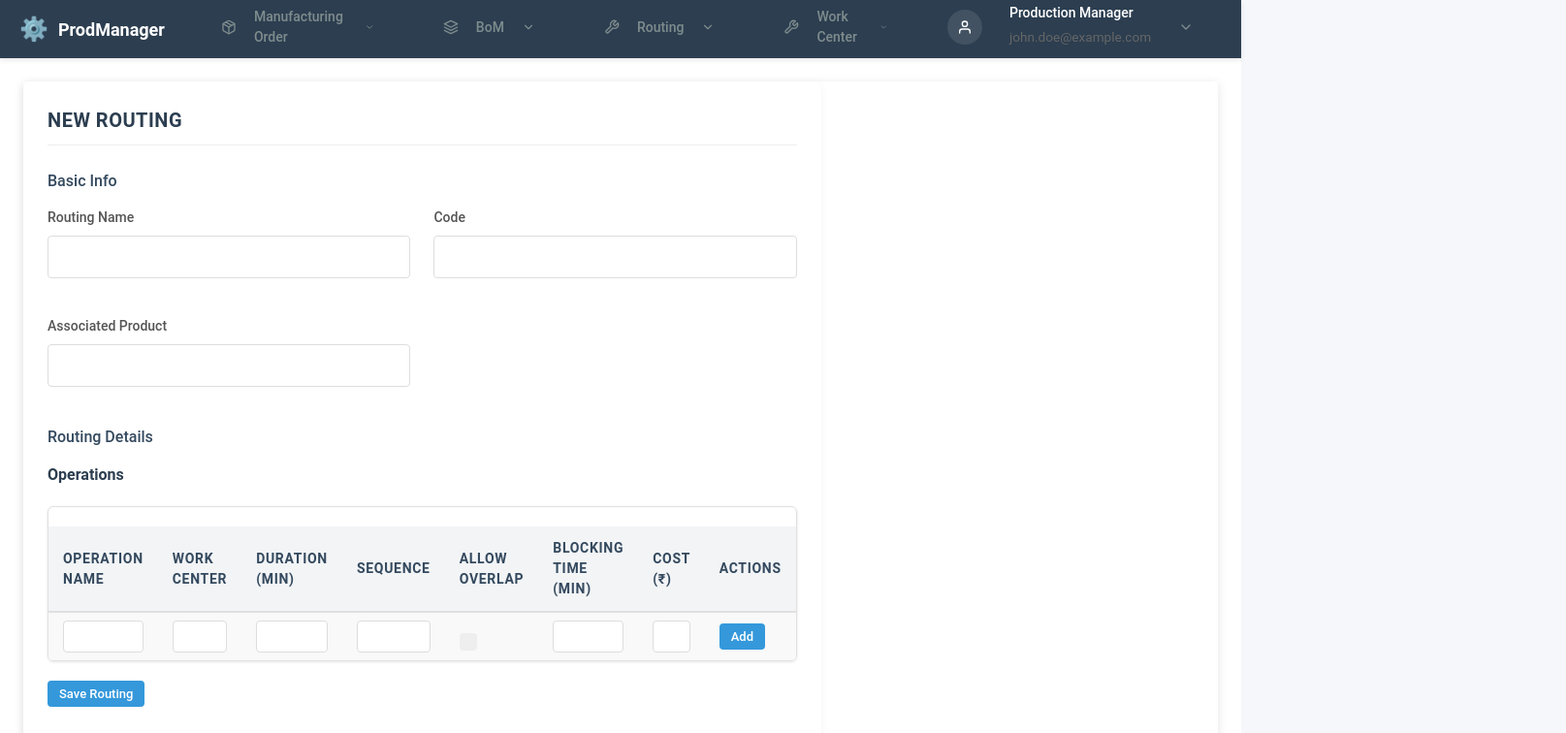
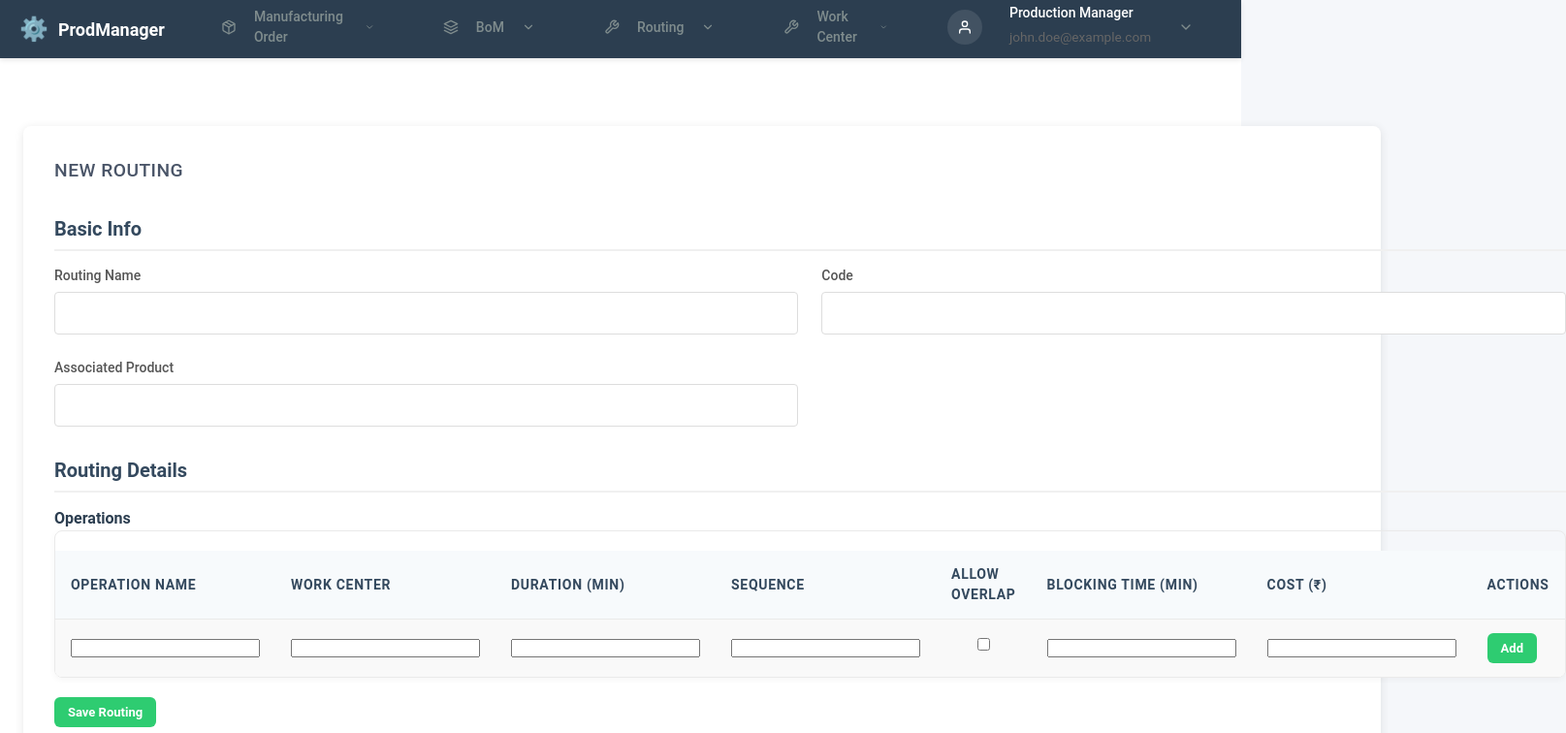
Before and after one commit to Chetana2004/Inhouse_project, a React (Vite) app in the folder frontend/: page /routing/create in a window 1280 px wide. Shown: the top 756 px of the page at 97% size, 1615 px wide, since content can reach past the window. Built offline with nearby package versions, Linux system fonts and the light colour scheme.

Commit message:
Update RoutingCreate.css

```diff
--- a/frontend/src/components/RoutingCreate.css
+++ b/frontend/src/components/RoutingCreate.css
@@ -1,161 +1,171 @@
-/* Base Styles */
+
+.dashboard-content {
+  max-width: 1400px;
+  margin: auto;
+  background: #fff;
+  padding: 2rem;
+  border-radius: 8px;
+  box-shadow: 0 4px 10px rgba(0, 0, 0, 0.05);
+} */
+/* Container */
+/* .dashboard-container {
+  max-width: 1200px;
+  margin: 30px auto;
+  padding: 30px;
+  background-color: #ce2020;
+  border-radius: 10px;
+  box-shadow: 0 4px 12px rgba(0, 0, 0, 0.08);
+  font-family: 'Segoe UI', Tahoma, Geneva, Verdana, sans-serif;
+}
 .dashboard-container {
+  padding: 20px;
+  background-color: #16518b;
+  min-height: 100vh;
   font-family: 'Segoe UI', Tahoma, Geneva, Verdana, sans-serif;
-    max-width: 1200px;
-    margin: 0 auto;
-    padding: 20px;
-    background-color: #f8f9fa;
-    min-height: 100vh;
+} */
+
+/* Header */
+.section-title {
+  font-size: 26px;
+  font-weight: 600;
+  color: #2c3e50;
+  margin-bottom: 1.5rem;
 }
 
-  .dashboard-header {
-    margin-bottom: 30px;
+/* Subsection Title */
+.subsection-title {
+  font-size: 20px;
+  color: #34495e;
+  margin-top: 30px;
+  margin-bottom: 15px;
+  border-bottom: 2px solid #f0f0f0;
+  padding-bottom: 6px;
 }
 
-  .dashboard-header h1 {
-    color: #2c3e50;
-    font-size: 28px;
-    font-weight: 600;
-    margin: 0;
-    padding-bottom: 10px;
-    border-bottom: 1px solid #e0e0e0;
-  }
-
-  /* Section Styling */
-  .routing-section {
-    background-color: #ffffff;
-    border-radius: 8px;
-    box-shadow: 0 2px 10px rgba(0, 0, 0, 0.05);
-    padding: 25px;
-    margin-bottom: 30px;
-  }
-
-  .section-title {
-    color: #2c3e50;
-    font-size: 20px;
-    font-weight: 600;
-    margin-top: 0;
-    margin-bottom: 20px;
-    padding-bottom: 10px;
-    border-bottom: 1px solid #eee;
-  }
-
-  .subsection-title {
-    color: #34495e;
-    font-size: 16px;
-    font-weight: 500;
-    margin-top: 25px;
-    margin-bottom: 15px;
-  }
-
-  /* Form Styling */
+/* Form Layout */
 .form-grid {
-    display: grid;
-    grid-template-columns: repeat(auto-fill, minmax(300px, 1fr));
+  display: flex;
+  flex-wrap: wrap;
   gap: 20px;
   margin-bottom: 20px;
 }
 
 .form-field {
-    margin-bottom: 15px;
+  flex: 1;
+  min-width: 200px;
 }
 
 .form-label {
+  font-size: 14px;
+  color: #555;
+  margin-bottom: 6px;
+  font-weight: 500;
   display: block;
-    margin-bottom: 8px;
-    color: #555;
-    font-size: 14px;
-    font-weight: 500;
 }
 
 .form-input {
-    width: 100%;
-    padding: 10px 12px;
+  width: 50%;
+  padding: 10px;
   border: 1px solid #ddd;
-    border-radius: 4px;
+  border-radius: 6px;
   font-size: 14px;
-    transition: all 0.3s;
+  background-color: #fff;
+  transition: border-color 0.3s;
 }
 
 .form-input:focus {
+  border-color: #3498db;
   outline: none;
-    border-color: #3498db;
-    box-shadow: 0 0 0 2px rgba(52, 152, 219, 0.2);
 }
 
-  /* Table Styling */
+/* Operations Table */
 .table-container {
   overflow-x: auto;
-    margin: 20px 0;
-    border-radius: 6px;
-    border: 1px solid #e0e0e0;
-    box-shadow: 0 1px 3px rgba(0, 0, 0, 0.1);
+  border-radius: 8px;
+  border: 1px solid #eaeaea;
+  box-shadow: 0 2px 6px rgba(0, 0, 0, 0.04);
 }
 
 .operations-table {
   width: 100%;
   border-collapse: collapse;
+  background-color: #fff;
+}
+
+.operations-table thead {
+  background-color: #f2f6fa;
+}
+
+.operations-table th,
+.operations-table td {
+  padding: 14px 16px;
   font-size: 14px;
+  border-bottom: 1px solid #eaeaea;
+  color: #2c3e50;
 }
 
 .operations-table th {
-    background-color: #f2f4f6;
+  font-weight: 600;
   color: #34495e;
-    font-weight: 600;
-    padding: 12px 15px;
   text-align: left;
-    border-bottom: 2px solid #e0e0e0;
 }
 
-  .operations-table td {
-    padding: 12px 15px;
-    border-bottom: 1px solid #e0e0e0;
-    color: #555;
+.operations-table td input[type="text"],
+.operations-table td input[type="number"] {
+  width: 100%;
+  padding: 6px 10px;
+  font-size: 14px;
+  border: 1px solid #ccc;
+  border-radius: 4px;
 }
 
-  .operations-table tr:not(.add-row):hover {
-    background-color: #f8fafc;
+.add-row {
+  background-color: #f9f9f9;
 }
 
-  /* Status Badges */
+/* Checkbox Cell */
+.checkbox-container {
+  display: flex;
+  justify-content: center;
+  align-items: center;
+}
+
 .status-badge {
   display: inline-block;
-    padding: 4px 10px;
+  padding: 4px 8px;
   border-radius: 12px;
+  font-weight: 600;
   font-size: 12px;
-    font-weight: 500;
-    min-width: 40px;
-    text-align: center;
 }
 
 .status-badge.yes {
-    background-color: #e3f7e8;
-    color: #27ae60;
+  background-color: #d4edda;
+  color: #1e7e34;
 }
 
 .status-badge.no {
-    background-color: #feeceb;
-    color: #e74c3c;
+  background-color: #f8d7da;
+  color: #842029;
 }
 
-  /* Button Styling */
-  .add-btn, .delete-btn {
-    padding: 6px 12px;
+/* Buttons */
+.add-btn,
+.delete-btn {
+  padding: 8px 14px;
   font-size: 13px;
-    font-weight: 500;
-    border-radius: 4px;
+  border: none;
+  border-radius: 6px;
   cursor: pointer;
-    transition: all 0.3s;
-    border: none;
+  transition: all 0.2s ease;
 }
 
 .add-btn {
-    background-color: #3498db;
+  background-color: #2ecc71;
   color: white;
 }
 
 .add-btn:hover {
-    background-color: #2980b9;
+  background-color: #27ae60;
 }
 
 .delete-btn {
@@ -167,104 +177,7 @@
   background-color: #c0392b;
 }
 
-  /* Add Row Styling */
-  .add-row {
-    background-color: #f9f9f9;
+.save-btn-container {
+  text-align: right;
+  margin-top: 20px;
 }
-
-  .add-row td {
-    padding: 8px 15px;
-  }
-
-  .table-input {
-    width: 100%;
-    padding: 8px 10px;
-    border: 1px solid #ddd;
-    border-radius: 4px;
-    font-size: 13px;
-    transition: all 0.3s;
-  }
-
-  .table-input:focus {
-    outline: none;
-    border-color: #3498db;
-    box-shadow: 0 0 0 2px rgba(52, 152, 219, 0.1);
-  }
-
-  /* Checkbox Styling */
-  .checkbox-container {
-    display: block;
-    position: relative;
-    padding-left: 25px;
-    cursor: pointer;
-    user-select: none;
-  }
-
-  .checkbox-container input {
-    position: absolute;
-    opacity: 0;
-    cursor: pointer;
-    height: 0;
-    width: 0;
-  }
-
-  .checkmark {
-    position: absolute;
-    top: 0;
-    left: 0;
-    height: 18px;
-    width: 18px;
-    background-color: #eee;
-    border-radius: 4px;
-    transition: all 0.3s;
-  }
-
-  .checkbox-container:hover input ~ .checkmark {
-    background-color: #ddd;
-  }
-
-  .checkbox-container input:checked ~ .checkmark {
-    background-color: #3498db;
-  }
-
-  .checkmark:after {
-    content: "";
-    position: absolute;
-    display: none;
-  }
-
-  .checkbox-container input:checked ~ .checkmark:after {
-    display: block;
-  }
-
-  .checkbox-container .checkmark:after {
-    left: 6px;
-    top: 2px;
-    width: 5px;
-    height: 10px;
-    border: solid white;
-    border-width: 0 2px 2px 0;
-    transform: rotate(45deg);
-  }
-
-  /* Responsive Adjustments */
-  @media (max-width: 768px) {
-    .form-grid {
-      grid-template-columns: 1fr;
-    }
-
-    .table-container {
-      border-radius: 0;
-      border-left: none;
-      border-right: none;
-    }
-
-    .operations-table {
-      font-size: 13px;
-    }
-
-    .operations-table th,
-    .operations-table td {
-      padding: 8px 10px;
-    }
-  }
```
Lines whose indentation alone changed are shown as unchanged.
